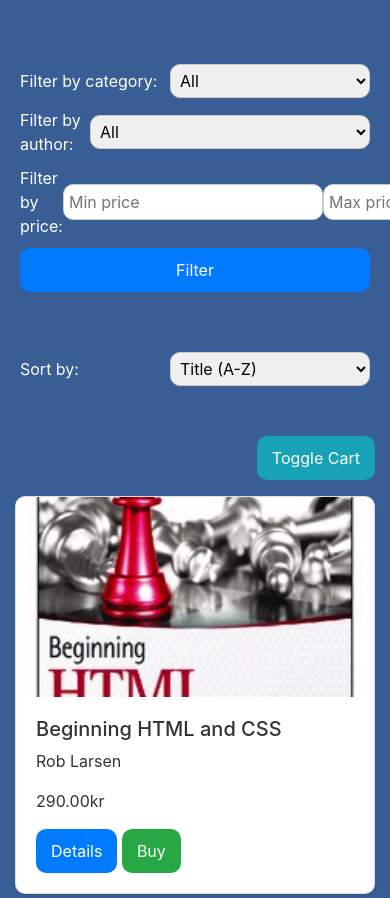
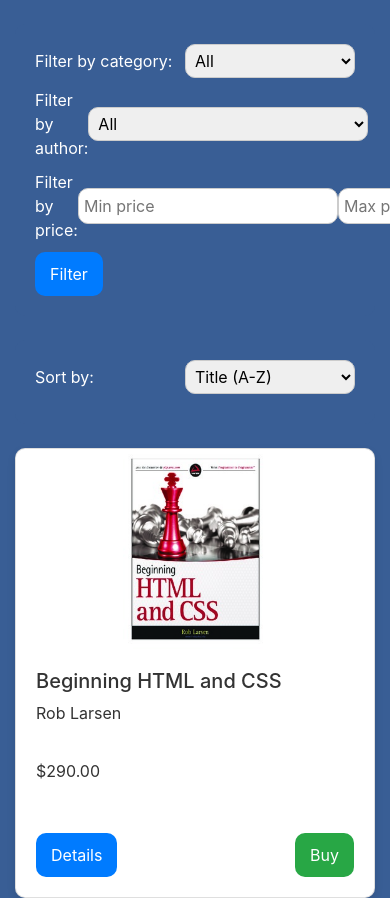
Before and after one commit to Arinwa/my-bookshop, a website built with Vite: page index.html in a window 390 px wide. Shown: the top 898 px of the page. Built offline with nearby package versions, Linux system fonts and the light colour scheme.

Commit message:
Improved UX
Ensure a responsive design with three books per row on medium and larger screens.

```diff
--- a/css/style.css
+++ b/css/style.css
@@ -19,21 +19,12 @@ body {
   padding: 0;
 }
 
-main {
-  max-width: 1200px;
-  margin: 0 auto;
-  padding: var(--padding);
-}
-
 .filters,
 .sortingOptions {
   color: var(--secondary-text-color);
   background-color: var(--primary-bg-color);
   padding: var(--padding);
   border-radius: var(--border-radius);
-  margin-bottom: var(--margin);
-  display: flex;
-  flex-direction: column;
 }
 
 .filters label,
@@ -61,15 +52,21 @@ main {
 .bookList {
   display: flex;
   flex-wrap: wrap;
-  gap: var(--margin);
 }
 
 .card {
+  display: flex;
+  flex-direction: column;
+  justify-content: space-between;
   background-color: var(--secondary-bg-color);
   border-radius: var(--border-radius);
   box-shadow: var(--card-shadow);
   overflow: hidden;
   transition: transform 0.3s;
+  height: 100%;
+  width: 100%;
+  min-height: 450px;
+  /* Adjust based on content size */
 }
 
 .card:hover {
@@ -77,12 +74,18 @@ main {
 }
 
 .card-img-top {
-  max-height: 200px;
-  object-fit: cover;
+  height: 200px;
+  object-fit: contain;
+  /* Ensures the image is contained within the given height and width */
+  width: 100%;
 }
 
 .card-body {
   padding: var(--padding);
+  display: flex;
+  flex-direction: column;
+  justify-content: space-between;
+  flex-grow: 1;
 }
 
 .card-title {
@@ -92,6 +95,7 @@ main {
 
 .card-text {
   margin-bottom: 1rem;
+  flex-grow: 1;
 }
 
 .btn {
--- a/index.html
+++ b/index.html
@@ -4,33 +4,19 @@
 <head>
   <meta charset="UTF-8" />
   <meta name="viewport" content="width=device-width, initial-scale=1.0" />
-  <title>Frontend Development Book Store</title>
+  <title>Frontend Development Books</title>
   <link rel="stylesheet" href="https://stackpath.bootstrapcdn.com/bootstrap/4.5.2/css/bootstrap.min.css">
   <link rel="stylesheet" href="/css/style.css" />
 </head>
 
 <body>
-  <main class="container my-4">
-    <div class="row mb-3">
-      <div class="col-md-4 filters"></div>
-      <div class="col-md-4 sortingOptions"></div>
-      <div class="col-md-4 text-right">
-        <button class="btn btn-info" id="cartToggleBtn">Toggle Cart</button>
-      </div>
-    </div>
+  <main class="container mt-4">
+    <div class="filters mb-4"></div>
+    <div class="sortingOptions mb-4"></div>
     <div class="row bookList"></div>
-    <div class="row bookDetail"></div>
-    <div class="row">
-      <div class="col-md-12">
-        <div class="shoppingCart d-none">
-          <h3>Shopping Cart</h3>
-          <ul class="list-group cartItems"></ul>
-          <div class="totalSum text-right mt-3">
-            <strong>Total: <span class="cartTotal">0.00 kr</span></strong>
-          </div>
-        </div>
-      </div>
-    </div>
+    <div class="bookDetail mt-4"></div>
+    <button id="cartToggleBtn" class="btn btn-info mt-4">Toggle Cart</button>
+    <div class="shoppingCart mt-4 d-none"></div>
   </main>
   <script type="module" src="/js/main.js"></script>
 </body>
--- a/js/main.js
+++ b/js/main.js
@@ -17,10 +17,6 @@ async function start() {
   addFilters();
   addSortingOptions();
   displayBooks();
-
-  document.getElementById('cartToggleBtn').addEventListener('click', () => {
-    document.querySelector('.shoppingCart').classList.toggle('d-none');
-  });
 }
 
 function sortBooks(books, sortBy) {
@@ -127,15 +123,17 @@ function displayBooks() {
   sortBooks(filteredBooks, chosenSortOption);
 
   const bookCards = filteredBooks.map(book => /*html*/`
-    <div class="col-md-4">
-      <div class="card mb-4 shadow-sm">
+    <div class="col-md-4 mb-4 d-flex align-items-stretch">
+      <div class="card">
         <img src="${book.image}" class="card-img-top" alt="${book.title}">
-        <div class="card-body">
+        <div class="card-body d-flex flex-column">
           <h5 class="card-title">${book.title}</h5>
           <p class="card-text">${book.author}</p>
-          <p class="card-text">${book.price.toFixed(2)}kr</p>
-          <button class="btn btn-primary btn-detail" data-id="${book.id}">Details</button>
-          <button class="btn btn-success btn-buy" data-id="${book.id}">Buy</button>
+          <p class="card-text mt-auto">$${book.price.toFixed(2)}</p>
+          <div class="d-flex justify-content-between mt-3">
+            <button class="btn btn-primary btn-detail" data-id="${book.id}">Details</button>
+            <button class="btn btn-success btn-buy" data-id="${book.id}">Buy</button>
+          </div>
         </div>
       </div>
     </div>
@@ -168,8 +166,10 @@ function showBookDetail(bookId) {
         <p class="card-text">${book.author}</p>
         <p class="card-text">$${book.price.toFixed(2)}</p>
         <p class="card-text">${book.description}</p>
-        <button class="btn btn-success btn-buy" data-id="${book.id}">Buy</button>
-        <button class="btn btn-secondary btn-back">Back</button>
+        <div class="d-flex justify-content-between">
+          <button class="btn btn-success btn-buy" data-id="${book.id}">Buy</button>
+          <button class="btn btn-secondary btn-back">Back</button>
+        </div>
       </div>
     </div>
   `;
@@ -184,6 +184,10 @@ function showBookDetail(bookId) {
   });
 }
 
+document.getElementById('cartToggleBtn').addEventListener('click', () => {
+  document.querySelector('.shoppingCart').classList.toggle('d-none');
+});
+
 function addToCart(bookId) {
   // Implement cart functionality here
   console.log('Add to cart:', bookId);
```
